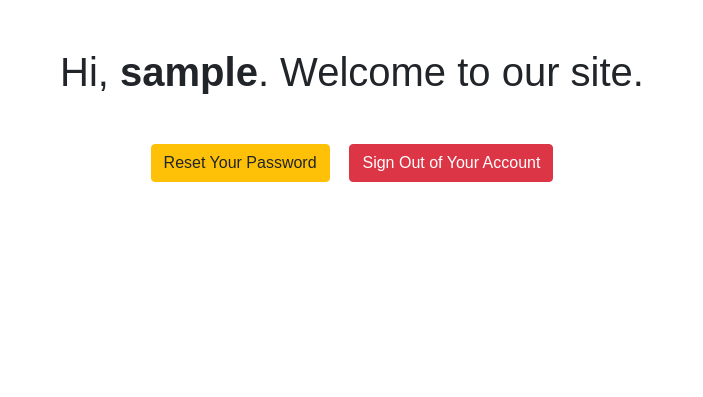
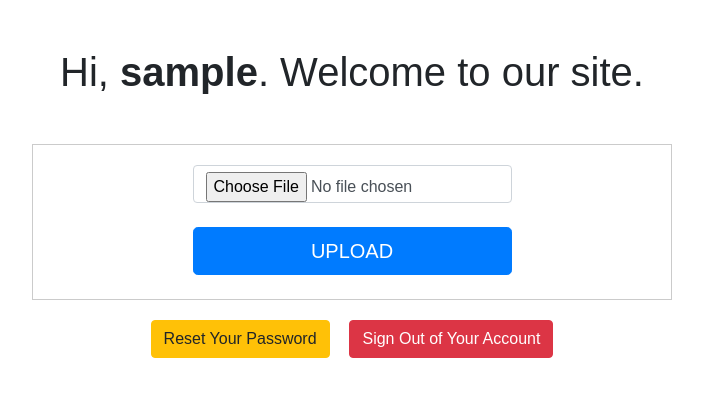
Before and after one commit to Archisman-13/File-Encrypter, a PHP site: page /welcome.php in a window 1280 px wide. Shown: the top 397 px of the page, without its empty margins (288-991 px from the left). Run offline with PHP 8.4, Linux system fonts and the light colour scheme; the visitor is signed in with stand-in values (Sample User, id 1).

Commit message:
update php

```diff
--- a/welcome.php
+++ b/welcome.php
@@ -1,13 +1,40 @@
 <?php
 // Initialize the session
 session_start();
+error_reporting(0);
 
+$msg = "";
+
+// If upload button is clicked ...
+if (isset($_POST['upload'])) {
+
+    $filename = $_FILES["uploadfile"]["name"];
+    $tempname = $_FILES["uploadfile"]["tmp_name"];
+    $folder = "./uploads/" . $filename;
+
+    $db = mysqli_connect("localhost", "root", "", "file_data");
+
+    // Get all the submitted data from the form
+    $sql = "INSERT INTO data (filename) VALUES ('$filename')";
+
+    // Execute query
+    mysqli_query($db, $sql);
+
+    // Now let's move the uploaded file into the folder: uploads
+    if (move_uploaded_file($tempname, $folder)) {
+        echo "<h3 style='text-align:center;'>  File uploaded successfully!</h3>";
+    } else {
+        echo "<h3>  Failed to upload file!</h3>";
+    }
+}
 // Check if the user is logged in, if not then redirect him to login page
 if(!isset($_SESSION["loggedin"]) || $_SESSION["loggedin"] !== true){
     header("location: login.php");
     exit;
 }
 ?>
+
+
 
 <!DOCTYPE html>
 <html lang="en">
@@ -18,9 +45,51 @@ if(!isset($_SESSION["loggedin"]) || $_SESSION["loggedin"] !== true){
     <style>
         body{ font: 14px sans-serif; text-align: center; }
     </style>
+    <link rel="stylesheet" type="text/css" href="style.css" />
+    <style>
+            *{
+                margin: 0;
+                padding: 0;
+                box-sizing: border-box;
+            }
+
+            #content{
+                width: 50%;
+                justify-content: center;
+                align-items: center;
+                margin: 20px auto;
+                border: 1px solid #cbcbcb;
+            }
+            form{
+                width: 50%;
+                margin: 20px auto;
+            }
+
+            /* #display-file{
+                width: 100%;
+                justify-content: center;
+                padding: 5px;
+                margin: 15px;
+            } */
+            img{
+                margin: 5px;
+                width: 350px;
+                height: 250px;
+            }
+    </style>
 </head>
 <body>
     <h1 class="my-5">Hi, <b><?php echo htmlspecialchars($_SESSION["username"]); ?></b>. Welcome to our site.</h1>
+    <div id="content">
+        <form method="POST" action="" enctype="multipart/form-data">
+            <div class="form-group form-outline mb-4">
+                <input class="form-control" type="file" name="uploadfile" value="" />
+            </div>
+            <div class="form-group form-outline mb-4">
+                <button class="btn btn-primary btn-lg btn-block" type="submit" name="upload">UPLOAD</button>
+            </div>
+        </form>
+    </div>
     <p>
         <a href="reset-password.php" class="btn btn-warning">Reset Your Password</a>
         <a href="logout.php" class="btn btn-danger ml-3">Sign Out of Your Account</a>
```
